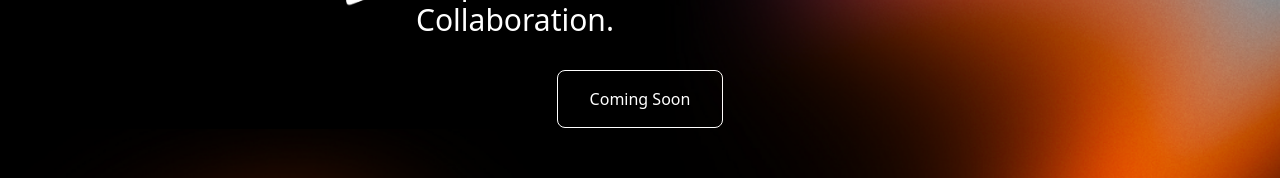
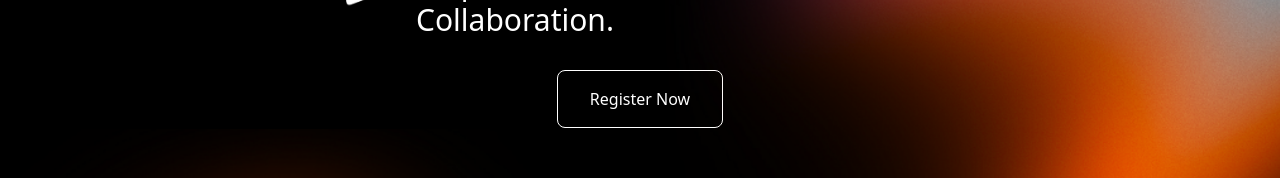
Before and after one commit to AAK05/GH5-Test, a Next.js app: page / in a window 1280 px wide. Shown: the part 383-561 px from the top of the page. Built offline with nearby package versions, Linux system fonts and the light colour scheme.

Commit message:
Added registration link

```diff
--- a/package.json
+++ b/package.json
@@ -12,7 +12,8 @@
     "@types/react-collapse": "^5.0.4",
     "next": "^14.2.3",
     "react": "^18",
-    "react-dom": "^18"
+    "react-dom": "^18",
+    "react-router-dom": "^6.23.1"
   },
   "devDependencies": {
     "@types/node": "^20",
--- a/src/app/components/LandingPage.tsx
+++ b/src/app/components/LandingPage.tsx
@@ -1,5 +1,6 @@
 import React from 'react'
 import Image from "next/image";
+import {Link} from 'react-router-dom'
 
 const LandingPage = () => {
   return (
@@ -17,9 +18,11 @@ const LandingPage = () => {
           </div>
         </div>
         <div className="flex justify-center z-10">
-          <button className="text-white font-pptelegraflight px-8 py-4 border border-white bg-black-500 rounded-lg shadow-md hover:bg-blue-600 transition duration-300 ease-in-out">
-            Coming Soon
-          </button>
+          <a href="http://ristek.link/GarudaHacks5.0Registration" target="_blank">
+            <button className="text-white font-pptelegraflight px-8 py-4 border border-white bg-black-500 rounded-lg shadow-md hover:bg-blue-600 transition duration-300 ease-in-out">
+              Register Now
+            </button>
+          </a>
         </div>
       </div>
 
```
Also changed, not shown: 1 other file (tests, documents, lock files or other folders).
